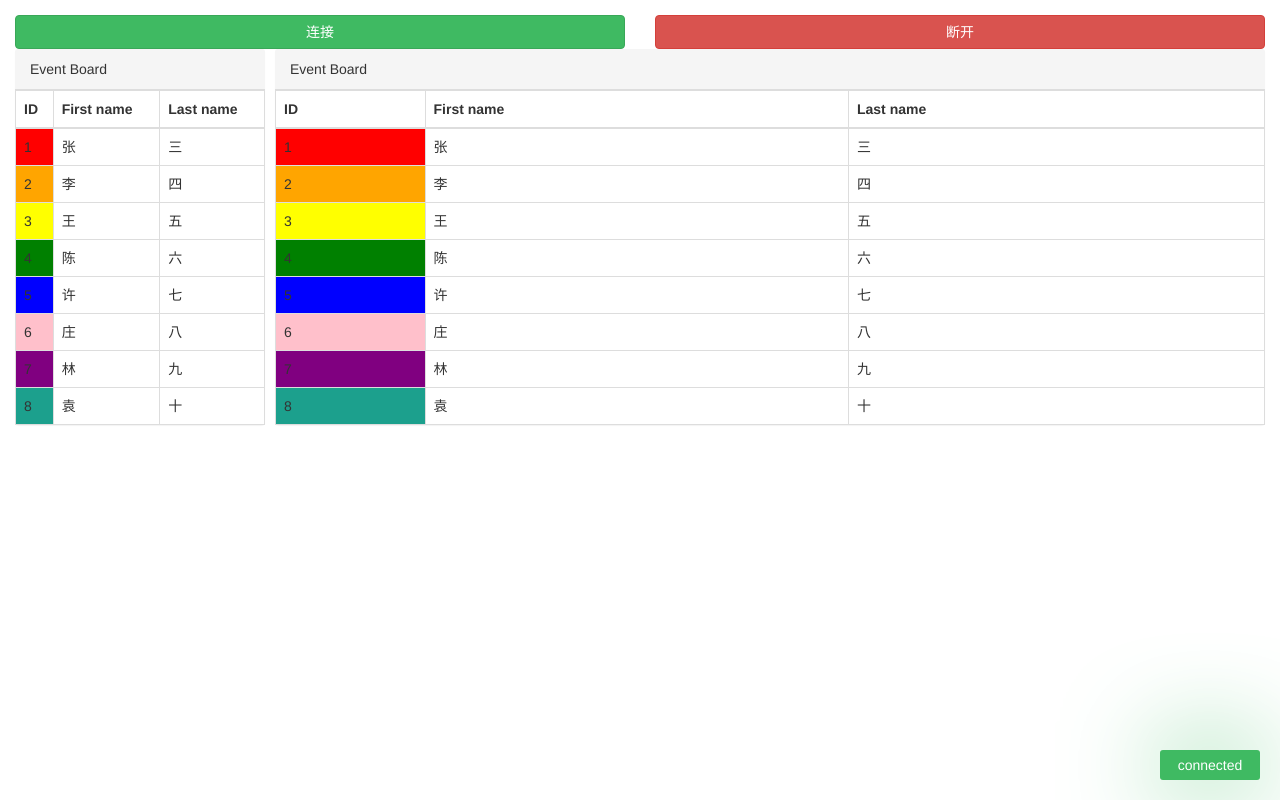
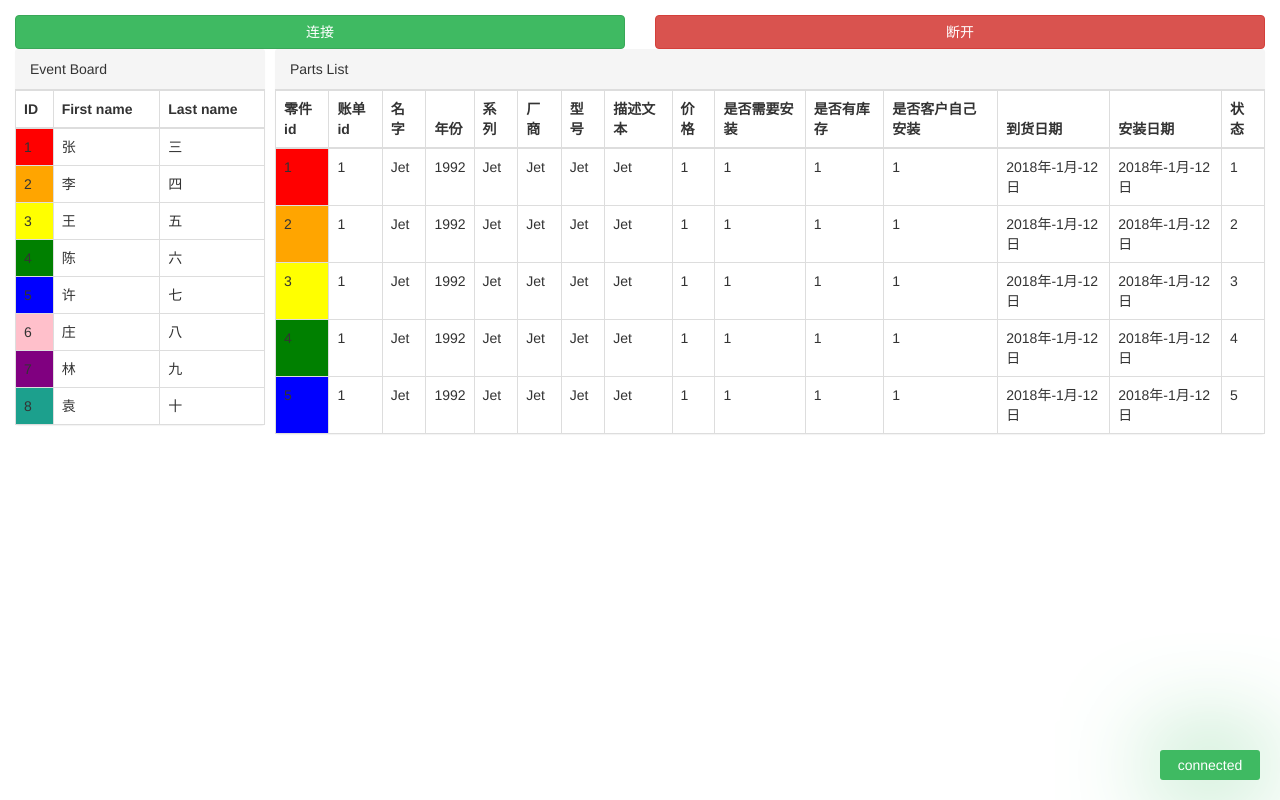
Before and after one commit to xxj2016/angular2-practice, an Angular app in the folder some-components/: page / in a window 1280 px wide. Built offline with nearby package versions, Linux system fonts and the light colour scheme.

Commit message:
parts list component

```diff
--- a/some-components/src/app/app.component.html
+++ b/some-components/src/app/app.component.html
@@ -5,7 +5,7 @@
 			<app-event-board></app-event-board>
 		</div>
 		<div style="width: 80%; float: left;padding-left: 10px;">
-			<app-event-board></app-event-board>
+			<app-parts-list></app-parts-list>
 		</div>
 	</div>
 </div>
--- a/some-components/src/app/app.module.ts
+++ b/some-components/src/app/app.module.ts
@@ -5,13 +5,15 @@ import { NgModule } from '@angular/core';
 import { AppComponent } from './app.component';
 import { NetworkStatusComponent } from './component/network-status/network-status.component';
 import { EventBoardComponent } from './component/event-board/event-board.component';
+import { PartsListComponent } from './component/parts-list/parts-list.component';
 
 
 @NgModule({
   declarations: [
     AppComponent,
     NetworkStatusComponent,
-    EventBoardComponent
+    EventBoardComponent,
+    PartsListComponent
   ],
   imports: [
     BrowserModule
--- /dev/null
+++ b/some-components/src/app/component/parts-list/parts-list.component.html
@@ -0,0 +1,48 @@
+<div class="panel panel-default" style="border: 0;">
+    <!-- Default panel contents -->
+    <div class="panel-heading">Parts List</div>
+    <!-- Table -->
+    <div class="table-responsed">
+        <table class="table table-bordered">
+            <thead>
+                <tr>
+                    <th>零件id</th>
+                    <th>账单id</th>
+                    <th>名字</th>
+                    <th>年份</th>
+                    <th>系列</th>
+                    <th>厂商</th>
+                    <th>型号</th>
+                    <th>描述文本</th>
+                    <th>价格</th>
+                    <th>是否需要安装</th>
+                    <th>是否有库存</th>
+                    <th>是否客户自己安装</th>
+                    <th>到货日期</th>
+                    <th>安装日期</th>
+                    <th>状态</th>
+                </tr>
+            </thead>
+            <tbody>
+                <tr *ngFor="let part of partsList">
+                    <td [style.backgroundColor]="status_color[part.Status - 1]">{{part.DueBillPartsId}}</td>
+                    <td>{{part.DueBillId}}</td>
+                    <td>{{part.Name}}</td>
+                    <td>{{part.Year}}</td>
+                    <td>{{part.Trim}}</td>
+                    <td>{{part.Make}}</td>
+                    <td>{{part.Model}}</td>
+                    <td>{{part.Description}}</td>
+                    <td>{{part.Cost}}</td>
+                    <td>{{part.RequiredInstall}}</td>
+                    <td>{{part.IsInStock}}</td>
+                    <td>{{part.CustomerInstallation}}</td>
+                    <td>{{part.OrderDeliverdDate}}</td>
+                    <td>{{part.Schedule}}</td>
+                    <td>{{part.Status}}</td>
+                </tr>
+            </tbody>
+        </table>
+    </div>
+
+</div>
--- /dev/null
+++ b/some-components/src/app/component/parts-list/parts-list.component.ts
@@ -0,0 +1,104 @@
+import { Component, OnInit } from '@angular/core';
+import { PartsList } from '../../models/parts-list';
+@Component({
+    selector: 'app-parts-list',
+    templateUrl: './parts-list.component.html',
+    styleUrls: ['./parts-list.component.scss']
+})
+export class PartsListComponent implements OnInit {
+    // PartsList数据
+    partsList: PartsList[];
+    status_color = ['red', 'orange', 'yellow', 'green', 'blue'];
+    constructor() { }
+
+    ngOnInit() {
+        this.partsList = [
+            {
+                DueBillPartsId: 1,   // 零件id，需要根据status的值来给出背景色
+                DueBillId: 1,		  // 账单id
+                Name: 'Jet',  // 名字
+                Year: '1992',  // 年份
+                Trim: 'Jet',  // 系列
+                Make: 'Jet',  // 厂商
+                Model: 'Jet',  // 型号
+                Description: 'Jet',  // 描述文本
+                Cost: 1,  // 价格
+                RequiredInstall: 1,  // 0 or 1，表示是否需要安装
+                IsInStock: 1,  // 0 or 1，表示是否有库存
+                CustomerInstallation: 1,  // 0 or 1，表示是否客户自己安装
+                OrderDeliverdDate: '2018年-1月-12日',  // 到货日期，格式 : 年-月-日
+                Schedule: '2018年-1月-12日',  // 安装日期，格式 :  年-月-日
+                Status: 1,  // 状态，取值[1, 5]，用5中不同颜色标定
+            },
+            {
+                DueBillPartsId: 2,   // 零件id，需要根据status的值来给出背景色
+                DueBillId: 1,		  // 账单id
+                Name: 'Jet',  // 名字
+                Year: '1992',  // 年份
+                Trim: 'Jet',  // 系列
+                Make: 'Jet',  // 厂商
+                Model: 'Jet',  // 型号
+                Description: 'Jet',  // 描述文本
+                Cost: 1,  // 价格
+                RequiredInstall: 1,  // 0 or 1，表示是否需要安装
+                IsInStock: 1,  // 0 or 1，表示是否有库存
+                CustomerInstallation: 1,  // 0 or 1，表示是否客户自己安装
+                OrderDeliverdDate: '2018年-1月-12日',  // 到货日期，格式 : 年-月-日
+                Schedule: '2018年-1月-12日',  // 安装日期，格式 :  年-月-日
+                Status: 2,  // 状态，取值[1, 5]，用5中不同颜色标定
+            },
+            {
+                DueBillPartsId: 3,   // 零件id，需要根据status的值来给出背景色
+                DueBillId: 1,		  // 账单id
+                Name: 'Jet',  // 名字
+                Year: '1992',  // 年份
+                Trim: 'Jet',  // 系列
+                Make: 'Jet',  // 厂商
+                Model: 'Jet',  // 型号
+                Description: 'Jet',  // 描述文本
+                Cost: 1,  // 价格
+                RequiredInstall: 1,  // 0 or 1，表示是否需要安装
+                IsInStock: 1,  // 0 or 1，表示是否有库存
+                CustomerInstallation: 1,  // 0 or 1，表示是否客户自己安装
+                OrderDeliverdDate: '2018年-1月-12日',  // 到货日期，格式 : 年-月-日
+                Schedule: '2018年-1月-12日',  // 安装日期，格式 :  年-月-日
+                Status: 3,  // 状态，取值[1, 5]，用5中不同颜色标定
+            },
+            {
+                DueBillPartsId: 4,   // 零件id，需要根据status的值来给出背景色
+                DueBillId: 1,		  // 账单id
+                Name: 'Jet',  // 名字
+                Year: '1992',  // 年份
+                Trim: 'Jet',  // 系列
+                Make: 'Jet',  // 厂商
+                Model: 'Jet',  // 型号
+                Description: 'Jet',  // 描述文本
+                Cost: 1,  // 价格
+                RequiredInstall: 1,  // 0 or 1，表示是否需要安装
+                IsInStock: 1,  // 0 or 1，表示是否有库存
+                CustomerInstallation: 1,  // 0 or 1，表示是否客户自己安装
+                OrderDeliverdDate: '2018年-1月-12日',  // 到货日期，格式 : 年-月-日
+                Schedule: '2018年-1月-12日',  // 安装日期，格式 :  年-月-日
+                Status: 4,  // 状态，取值[1, 5]，用5中不同颜色标定
+            },
+            {
+                DueBillPartsId: 5,   // 零件id，需要根据status的值来给出背景色
+                DueBillId: 1,		  // 账单id
+                Name: 'Jet',  // 名字
+                Year: '1992',  // 年份
+                Trim: 'Jet',  // 系列
+                Make: 'Jet',  // 厂商
+                Model: 'Jet',  // 型号
+                Description: 'Jet',  // 描述文本
+                Cost: 1,  // 价格
+                RequiredInstall: 1,  // 0 or 1，表示是否需要安装
+                IsInStock: 1,  // 0 or 1，表示是否有库存
+                CustomerInstallation: 1,  // 0 or 1，表示是否客户自己安装
+                OrderDeliverdDate: '2018年-1月-12日',  // 到货日期，格式 : 年-月-日
+                Schedule: '2018年-1月-12日',  // 安装日期，格式 :  年-月-日
+                Status: 5,  // 状态，取值[1, 5]，用5中不同颜色标定
+            }
+        ]
+    }
+
+}
--- /dev/null
+++ b/some-components/src/app/models/parts-list.ts
@@ -0,0 +1,18 @@
+export class PartsList {
+    DueBillPartsId: number;   // 零件id，需要根据status的值来给出背景色
+    DueBillId: number;		  // 账单id
+    Name: string;  // 名字
+    Year: string;  // 年份
+    Trim: string;  // 系列
+    Make: string;  // 厂商
+    Model: string;  // 型号
+    Description: string;  // 描述文本
+    Cost: number;  // 价格
+    RequiredInstall: number;  // 0 or 1，表示是否需要安装
+    IsInStock: number;  // 0 or 1，表示是否有库存
+    CustomerInstallation: number;  // 0 or 1，表示是否客户自己安装
+    OrderDeliverdDate: string;  // 到货日期，格式 : 年-月-日
+    Schedule: string;  // 安装日期，格式 :  年-月-日
+    Status: number;  // 状态，取值[1, 5]，用5中不同颜色标定
+
+}
```
Also changed, not shown: some-components/src/app/component/parts-list/parts-list.component.scss (added), 2 other files (tests, documents, lock files or other folders).
